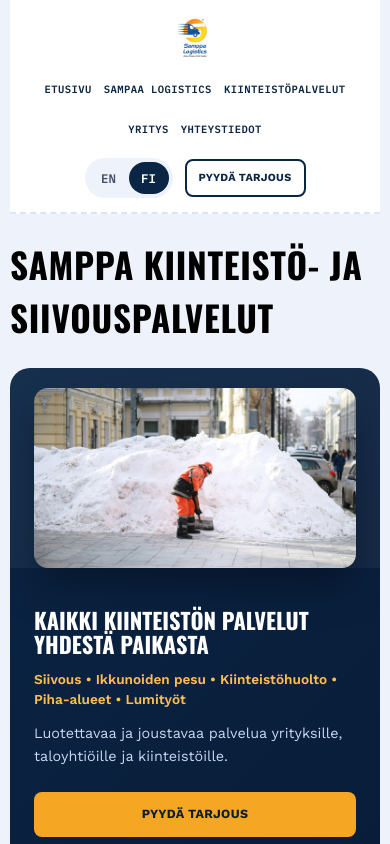
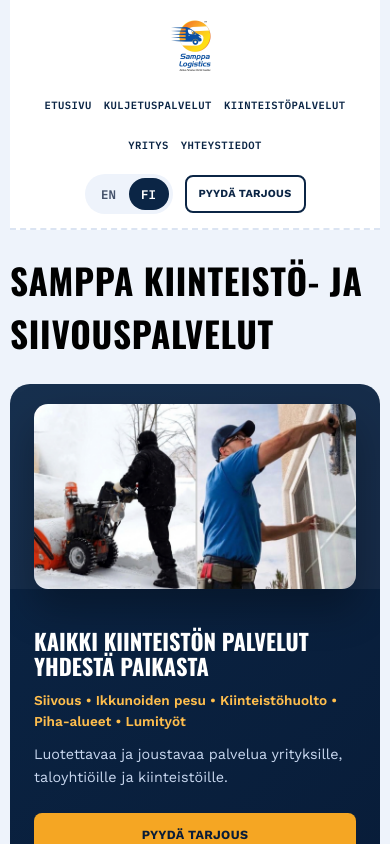
Before and after one commit to Buddhima65/samppa--logistics, a React (Vite) app in the folder client/: page /property in a window 390 px wide. Shown: the top 844 px of the page. Built offline with nearby package versions, Linux system fonts and the light colour scheme.

Commit message:
do some client changes

```diff
--- a/client/src/App.css
+++ b/client/src/App.css
@@ -100,8 +100,8 @@
 }
 
 .brand__mark {
-  width: 54px;
-  height: 54px;
+  width: 74px;
+  height: 74px;
   display: flex;
   align-items: center;
   justify-content: center;
@@ -971,8 +971,8 @@
   }
 
   .brand__mark {
-    width: 48px;
-    height: 48px;
+    width: 64px;
+    height: 64px;
   }
 
   .brand__name {
--- a/client/src/App.jsx
+++ b/client/src/App.jsx
@@ -14,7 +14,7 @@
 const copy = {
   en: {
     languageLabel: 'Language',
-    nav: ['Home', 'Sampaa Logistics', 'Property Services', 'Company', 'Contact'],
+    nav: ['Home', 'Transport Service', 'Property Services', 'Company', 'Contact'],
     quoteButton: 'Request a Quote',
     heroEyebrow: 'Helsinki-Based Route Network',
     heroTitle: 'Fair Service All The Way To Your Destination',
@@ -40,7 +40,7 @@
         id: 'property',
         title: 'Property Services',
         text: 'Versatile property services all year round for maintenance and upkeep.',
-        points: ['Snow Work', 'Yard Care', 'Maintenance', 'Cleaning'],
+        points: ['Cleaning', 'Yard Care', 'Maintenance', 'Snow Work'],
         theme: 'green',
         icon: 'house',
         image: propertyImage,
@@ -56,7 +56,7 @@
     ],
     contact: {
       phoneLabel: 'Call Us',
-      phone: '040 123 4567',
+      phone: '+358 44 3438 613',
       emailLabel: 'Email',
       email: 'samppa@samppalogistics.fi',
       locationLabel: 'Location',
@@ -67,7 +67,7 @@
   },
   fi: {
     languageLabel: 'Kieli',
-    nav: ['Etusivu', 'Sampaa Logistics', 'Kiinteistöpalvelut', 'Yritys', 'Yhteystiedot'],
+    nav: ['Etusivu', 'Kuljetuspalvelut', 'Kiinteistöpalvelut', 'Yritys', 'Yhteystiedot'],
     quoteButton: 'Pyydä Tarjous',
     heroEyebrow: 'Helsinki-pohjainen palveluverkosto',
     heroTitle: 'Reilua Palvelua Perille Saakka',
@@ -93,7 +93,7 @@
         id: 'property',
         title: 'Kiinteistöpalvelut',
         text: 'Monipuoliset kiinteistöpalvelut ympäri vuoden ulkoalueista sisätiloihin.',
-        points: ['Lumityöt', 'Pihapalvelut', 'Kiinteistöhuolto', 'Siivous'],
+        points: ['Siivous', 'Pihapalvelut', 'Kiinteistöhuolto', 'Lumityöt'],
         theme: 'green',
         icon: 'house',
         image: propertyImage,
@@ -109,7 +109,7 @@
     ],
     contact: {
       phoneLabel: 'Soita Meille',
-      phone: '040 123 4567',
+      phone: '+358 44 3438 613',
       emailLabel: 'Sähköposti',
       email: 'samppa@samppalogistics.fi',
       locationLabel: 'Sijainti',
@@ -165,10 +165,7 @@
           <span className="brand__mark" aria-hidden="true">
             <img src={sampaaLogo} alt="" className="brand__logo" />
           </span>
-          <span className="brand__label">
-            <span className="brand__name">Sampaa</span>
-            <span className="brand__sub">Logistics</span>
-          </span>
+
         </Link>
 
         <nav className="nav" aria-label="Primary">
--- a/client/src/pages/CompanyPage.jsx
+++ b/client/src/pages/CompanyPage.jsx
@@ -8,7 +8,7 @@
 const content = {
   en: {
     // Navigation
-    nav: ['Home', 'Sampaa Logistics', 'Property Services', 'Company', 'Contact'],
+    nav: ['Home', 'Transport Service', 'Property Services', 'Company', 'Contact'],
     quoteButton: 'Request a Quote',
 
     // Page content
@@ -102,7 +102,7 @@
       subtitle: 'Contact us for a free quote',
       button: 'Get a Quote',
       phoneLabel: 'Call Us',
-      phone: '040 123 4567',
+      phone: '+358 44 3438 613',
       emailLabel: 'Email',
       email: 'samppa@samppalogistics.fi',
       locationLabel: 'Location',
@@ -120,7 +120,7 @@
 
   fi: {
     // Navigation
-    nav: ['Etusivu', 'Sampaa Logistics', 'Kiinteistöpalvelut', 'Yritys', 'Yhteystiedot'],
+    nav: ['Etusivu', 'Kuljetuspalvelut', 'Kiinteistöpalvelut', 'Yritys', 'Yhteystiedot'],
     quoteButton: 'Pyydä Tarjous',
 
     // Page content
@@ -214,7 +214,7 @@
       subtitle: 'Ota yhteyttä ilmaista tarjousta varten',
       button: 'Pyydä Tarjous',
       phoneLabel: 'Soita Meille',
-      phone: '040 123 4567',
+      phone: '+358 44 3438 613',
       emailLabel: 'Sähköposti',
       email: 'samppa@samppalogistics.fi',
       locationLabel: 'Sijainti',
--- a/client/src/pages/ContactPage.jsx
+++ b/client/src/pages/ContactPage.jsx
@@ -6,7 +6,7 @@
 
 const content = {
   en: {
-    nav: ['Home', 'Sampaa Logistics', 'Property Services', 'Company', 'Contact'],
+    nav: ['Home', 'Transport Service', 'Property Services', 'Company', 'Contact'],
     quoteButton: 'Request a Quote',
     pageTitle: 'Contact Us',
     heroTitle: 'Get In Touch',
@@ -70,7 +70,7 @@
   },
 
   fi: {
-    nav: ['Etusivu', 'Sampaa Logistics', 'Kiinteistöpalvelut', 'Yritys', 'Yhteystiedot'],
+    nav: ['Etusivu', 'Kuljetuspalvelut', 'Kiinteistöpalvelut', 'Yritys', 'Yhteystiedot'],
     quoteButton: 'Pyydä Tarjous',
     pageTitle: 'Ota Yhteyttä',
     heroTitle: 'Ota Yhteyttä',
--- a/client/src/pages/LogisticsPage.jsx
+++ b/client/src/pages/LogisticsPage.jsx
@@ -8,7 +8,7 @@
 const content = {
   en: {
     // Navigation (same as main nav)
-    nav: ['Home', 'Sampaa Logistics', 'Property Services', 'Company', 'Contact'],
+    nav: ['Home', 'Transport Service', 'Property Services', 'Company', 'Contact'],
     quoteButton: 'Request a Quote',
 
     // Page content
@@ -100,7 +100,7 @@
 
   fi: {
     // Navigation (same as main nav)
-    nav: ['Etusivu', 'Sampaa Logistics', 'Kiinteistöpalvelut', 'Yritys', 'Yhteystiedot'],
+    nav: ['Etusivu', 'Kuljetuspalvelut', 'Kiinteistöpalvelut', 'Yritys', 'Yhteystiedot'],
     quoteButton: 'Pyydä Tarjous',
 
     // Page content
--- a/client/src/pages/PropertyPage.jsx
+++ b/client/src/pages/PropertyPage.jsx
@@ -7,7 +7,7 @@
 const content = {
   en: {
     // Navigation
-    nav: ['Home', 'Sampaa Logistics', 'Property Services', 'Company', 'Contact'],
+    nav: ['Home', 'Transport Service', 'Property Services', 'Company', 'Contact'],
     quoteButton: 'Request a Quote',
 
     // Brand
@@ -29,7 +29,7 @@
     cleaning: {
       title: 'Cleaning Services',
       text: 'We keep business premises, facilities, and properties clean and pleasant.',
-      items: ['Corporate Cleaning', 'Facility Cleaning', 'Stairwell Cleaning', 'One-time Cleaning', 'Maintenance Cleaning', 'Basic Cleaning'],
+      items: ['Corporate Cleaning','Hotel Cleaning','House Cleaning','Facility Cleaning', 'Stairwell Cleaning', 'One-time Cleaning', 'Maintenance Cleaning', 'Basic Cleaning'],
       cta: 'Explore Cleaning Services →'
     },
 
@@ -48,7 +48,7 @@
     },
 
     outdoorAreas: {
-      title: 'Outdoor & Yard Area Maintenance',
+      title: 'Outdoor & Yard Area Maintenance [Summer]',
       text: 'We keep yard areas clean and in good condition year-round.',
       items: ['Lawn Mowing', 'Yard Area Tidy-up', 'Leaf Removal', 'Waste Removal', 'Shrub and Planting Area Care', 'Outdoor Area Maintenance'],
       cta: 'Explore Outdoor Services →'
@@ -57,7 +57,7 @@
     winterServices: {
       title: 'Winter Services',
       text: 'We ensure safe walkways even in winter.',
-      items: ['Snow Removal', 'Snow Clearing', 'Plowing', 'Sanding', 'Ice Prevention', 'Snow Removal Transport (on request)'],
+      items: ['Snow Removal', 'Snow Clearing', 'Sanding', 'Ice Prevention'],
       cta: 'Explore Winter Services →'
     },
 
@@ -108,7 +108,7 @@
       title: 'For Properties',
       subtitle: 'Property maintenance from one partner',
       text: 'We take care of property cleanliness, outdoor areas, and agreed maintenance work year-round. The service package can be designed for housing companies, commercial properties, or other properties.',
-      services: ['Cleaning', 'Window Washing', 'Property Maintenance', 'Yard Work', 'Snow Removal'],
+      services: ['Cleaning','Window Washing', 'Property Maintenance', 'Yard Work', 'Snow Removal'],
       cta: 'Request a Quote'
     },
 
@@ -178,7 +178,7 @@
     },
     footerContact: {
       phoneLabel: 'Call Us',
-      phone: '040 123 4567',
+      phone: '+358 44 3438 613',
       emailLabel: 'Email',
       email: 'samppa@samppalogistics.fi',
       locationLabel: 'Location',
@@ -189,7 +189,7 @@
 
   fi: {
     // Navigation
-    nav: ['Etusivu', 'Sampaa Logistics', 'Kiinteistöpalvelut', 'Yritys', 'Yhteystiedot'],
+    nav: ['Etusivu', 'Kuljetuspalvelut', 'Kiinteistöpalvelut', 'Yritys', 'Yhteystiedot'],
     quoteButton: 'Pyydä Tarjous',
 
     // Brand
@@ -211,7 +211,7 @@
     cleaning: {
       title: 'Siivouspalvelut',
       text: 'Pidämme yritysten, toimitilojen ja kiinteistöjen tilat siisteinä ja viihtyisinä.',
-      items: ['Yrityssiivous', 'Toimitilojen siivous', 'Porrassiivous', 'Kertasiivous', 'Ylläpitosiivous', 'Perussiivous'],
+      items: ['Yrityssiivous','Hotellisiivous','Kodin siivous', 'Toimitilojen siivous', 'Porrassiivous', 'Kertasiivous', 'Ylläpitosiivous', 'Perussiivous'],
       cta: 'Tutustu siivouspalveluihin →'
     },
 
@@ -230,7 +230,7 @@
     },
 
     outdoorAreas: {
-      title: 'Piha- ja ulkoalueiden hoito',
+      title: 'Piha- ja ulkoalueiden hoito [Kesä]',
       text: 'Pidämme piha-alueet siisteinä ja hyvässä kunnossa ympäri vuoden.',
       items: ['Nurmikon leikkaus', 'Piha-alueiden siistiminen', 'Lehtien poisto', 'Roskien poisto', 'Pensaiden ja istutusalueiden hoito', 'Ulkoalueiden ylläpito'],
       cta: 'Tutustu pihapalveluihin →'
@@ -239,7 +239,7 @@
     winterServices: {
       title: 'Talvikauden palvelut',
       text: 'Huolehdimme kulkureittien turvallisuudesta myös talvella.',
-      items: ['Lumityöt', 'Lumenluonti', 'Auraus', 'Hiekoitus', 'Liukkaudentorjunta', 'Lumien poiskuljetus sovittaessa'],
+      items: ['Lumityöt', 'Lumenluonti', 'Hiekoitus', 'Liukkaudentorjunta'],
       cta: 'Tutustu talvipalveluihin →'
     },
 
@@ -361,7 +361,7 @@
     },
     footerContact: {
       phoneLabel: 'Soita Meille',
-      phone: '040 123 4567',
+      phone: '+358 44 3438 613',
       emailLabel: 'Sähköposti',
       email: 'samppa@samppalogistics.fi',
       locationLabel: 'Sijainti',
@@ -783,7 +783,7 @@
                 <span className="contact-info-icon">📞</span>
                 <div>
                   <strong>{text.contact.phoneLabel}</strong>
-                  <p>040 123 4567</p>
+                  <p>+358 44 3438 613</p>
                 </div>
               </div>
               <div className="contact-info-item">
```
Also changed, not shown: client/src/assets/images/snow.jpg.
